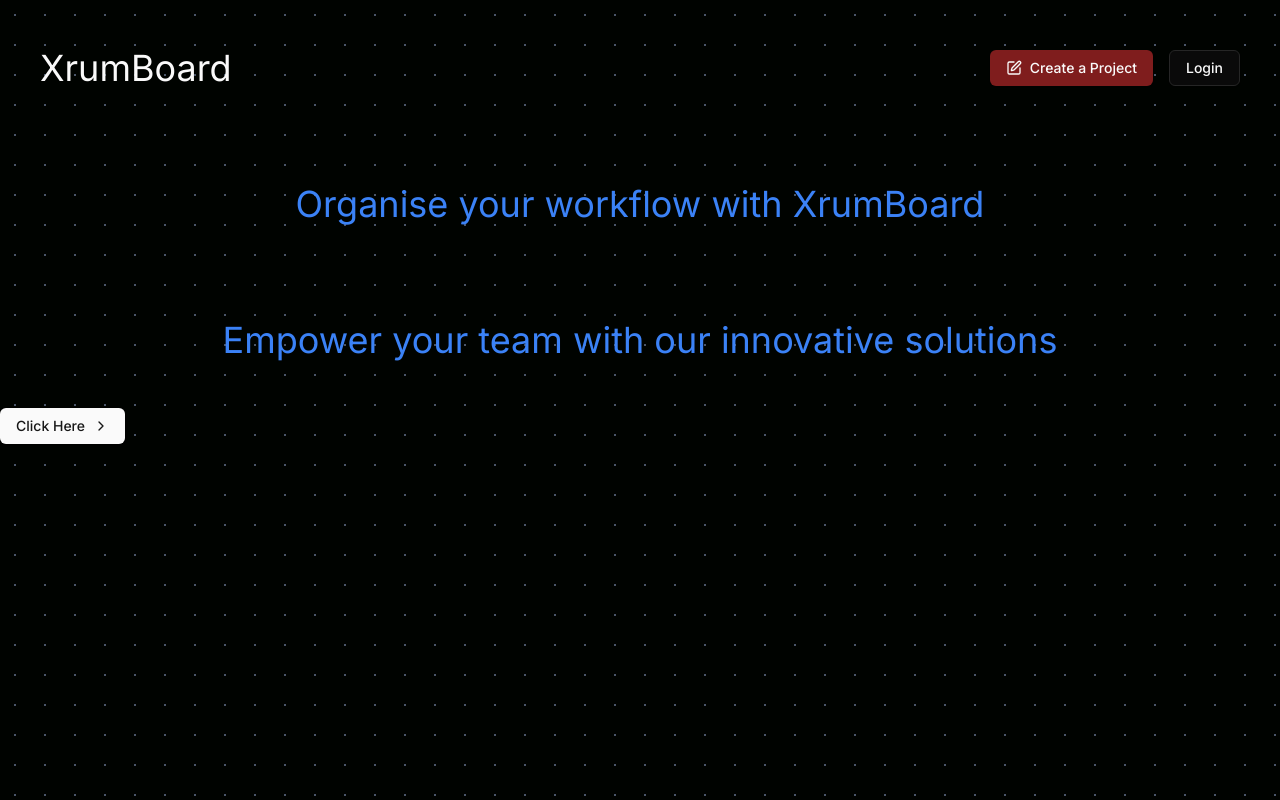
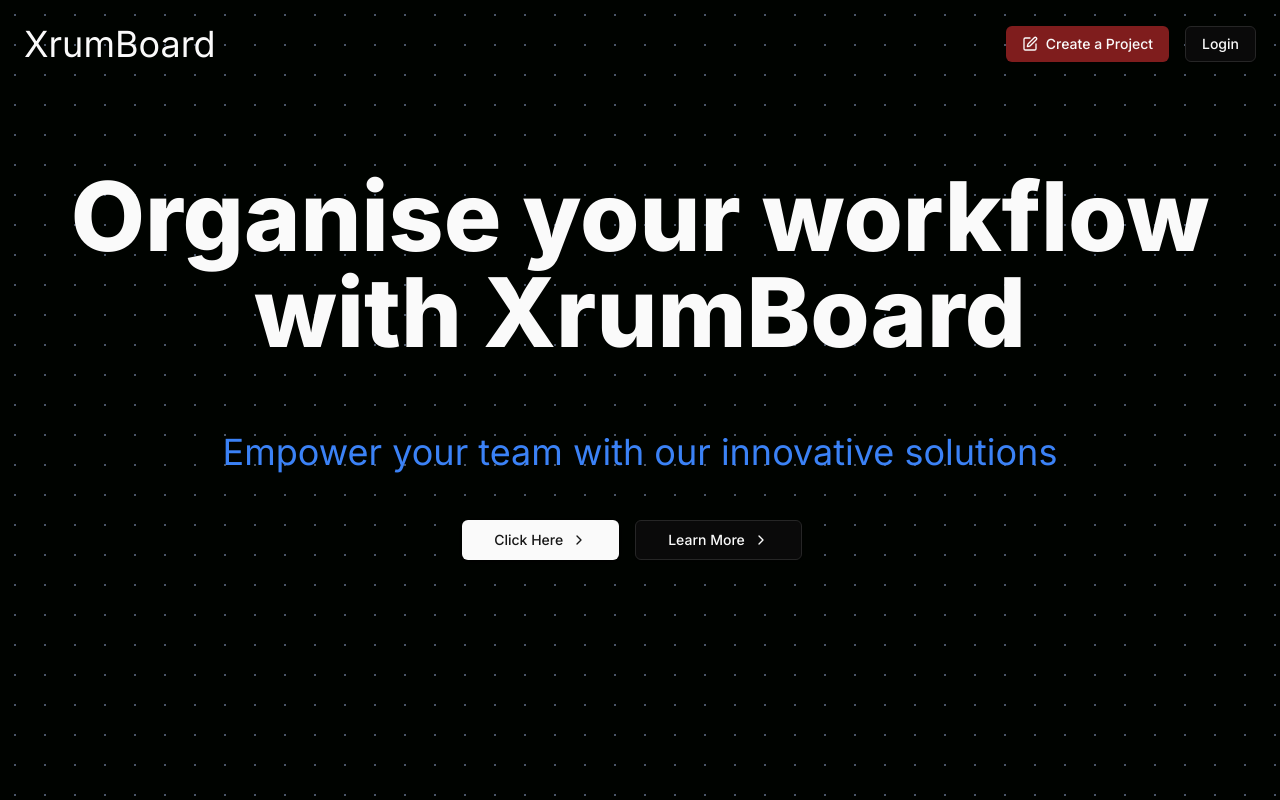
Before and after one commit to TrilochanprasadBH/xrumboard, a Next.js app: page / in a window 1280 px wide. Shown: the top 800 px of the page. Built offline with nearby package versions, Linux system fonts and the light colour scheme; no server answers.

Commit message:
landing page progess

```diff
--- a/app/page.js
+++ b/app/page.js
@@ -4,15 +4,21 @@ import  Link from "next/link";
 
 export default function Home() {
     return (
-        <div>
-            <section>
-                <h1 className={'flex justify-center items-center py-12 text-4xl text-blue-500'}>Organise your workflow
+        <div className={'min-h-screen'}>
+            <section className={'container mx-auto py-20 text-center'}>
+                <h1 className={'text-4xl sm:text-6xl lg:text-8xl font-extrabold gradient-title pb-6 flex flex-col'}>Organise your workflow
                     with XrumBoard</h1>
                 <h1 className={'flex justify-center items-center py-12 text-4xl text-blue-500'}>Empower your team with
                     our innovative solutions</h1>
                 <Link href="/onboarding">
-                    <Button>Click Here
+                    <Button size={'lg'} className={'mr-4'}>Click Here
                     <ChevronRight/>
+                    </Button>
+                </Link>
+
+                <Link href="/#features">
+                    <Button size={'lg'} variant={'outline'} className={'mr-4'}>Learn More
+                        <ChevronRight/>
                     </Button>
                 </Link>
             </section>
--- a/components/Header.jsx
+++ b/components/Header.jsx
@@ -8,12 +8,13 @@ import UserMenu from "@/components/user-menu";
 
 function Header(props) {
     return (
-        <header className={'py-6'}>
-            <nav className={'px-10 py-6 flex items-center justify-between'}>
+        <header className={'flex flex-col gap-5 items-center py-10   sm:flex-row justify-between  py-6 px-6'}>
+            <h1 className={'text-4xl text-white-500'}>XrumBoard</h1>
+
+            <nav>
                 {/*<Image src={} alt={}/>*/}
-                <h1 className={'text-4xl text-white-500'}>XrumBoard</h1>
 
-                <div className={'flex items-center justify-between gap-4'}>
+                <div className={'flex justify-between items-center  gap-4'}>
                     <Link href="/project/create">
                         <Button variant={'destructive'}>
                             <PenBox size={'small'}/>
```
